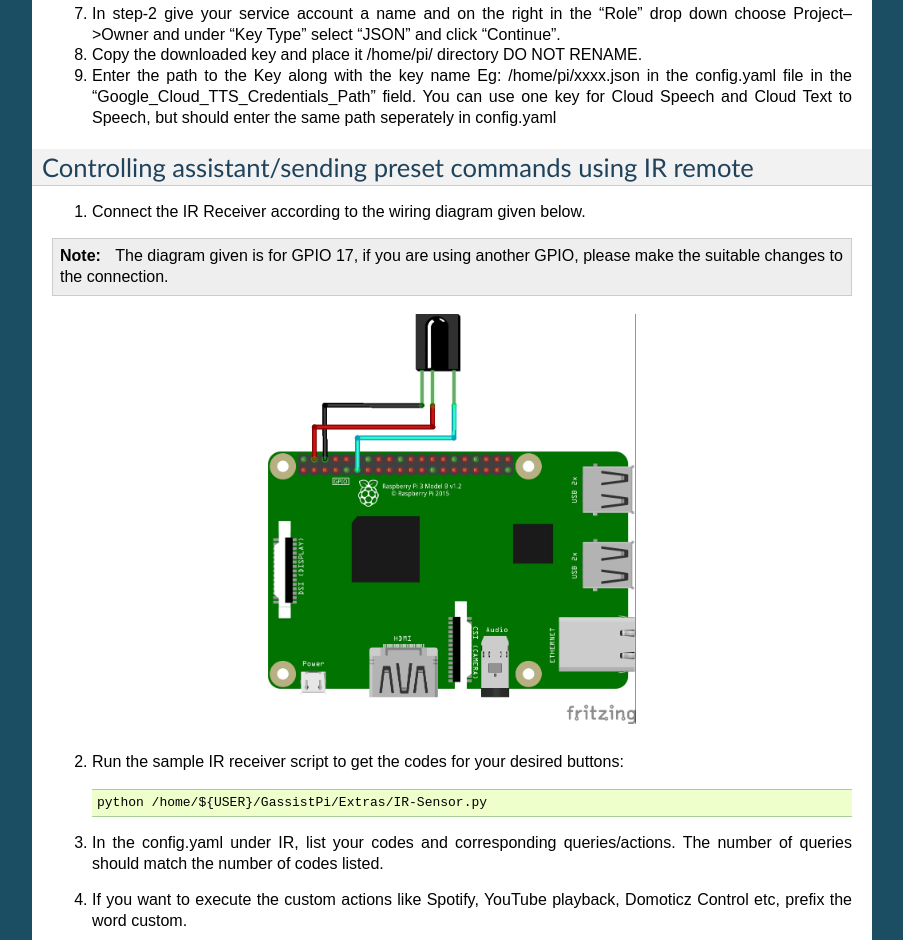
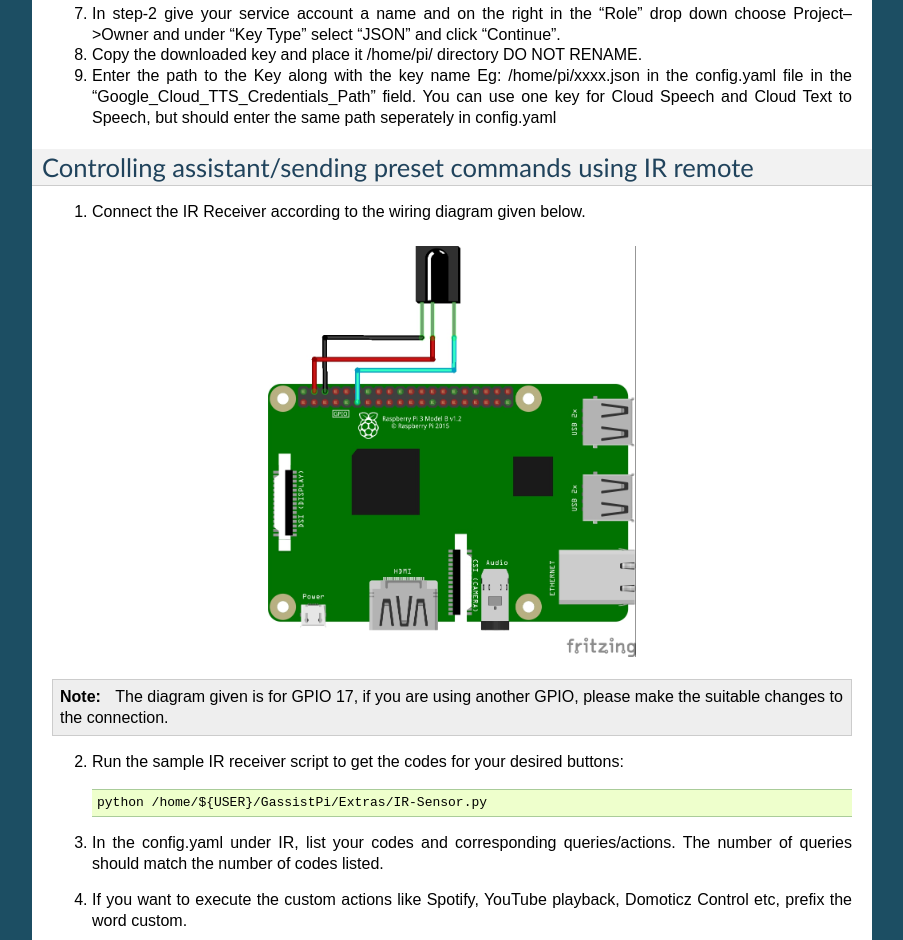
Before and after one commit to shivasiddharth/GassistPi-Documentation, a Sphinx documentation site: the page built from docs/customization.rst, in a window 1280 px wide. Shown: the part 1477-2417 px from the top of the page, without its empty margins (198-1101 px from the left). Built offline with Sphinx 7.4.7, drawn with Linux system fonts in a browser that asks for light colours.

```diff
--- a/docs/customization.rst
+++ b/docs/customization.rst
@@ -87,14 +87,12 @@ Controlling assistant/sending preset commands using IR remote
 
 1. Connect the IR Receiver according to the wiring diagram given below.
 
-.. note:: The diagram given is for GPIO 17, if you are using another GPIO, please make the suitable changes to the connection.
-
-
 .. figure:: ../docs/_static/images/IRWiring.jpg
     :align: center
     :scale: 40%
     :target: ../docs/_static/images/IRWiring.jpg
 
+.. note:: The diagram given is for GPIO 17, if you are using another GPIO, please make the suitable changes to the connection.
 
 2. Run the sample IR receiver script to get the codes for your desired buttons::
 
@@ -117,7 +115,7 @@ Controlling assistant/sending preset commands using IR remote
        what is the time
        what can you do for me
 
-Video for reference:
+ **Video for reference:**
 
    .. raw:: html
 
```
